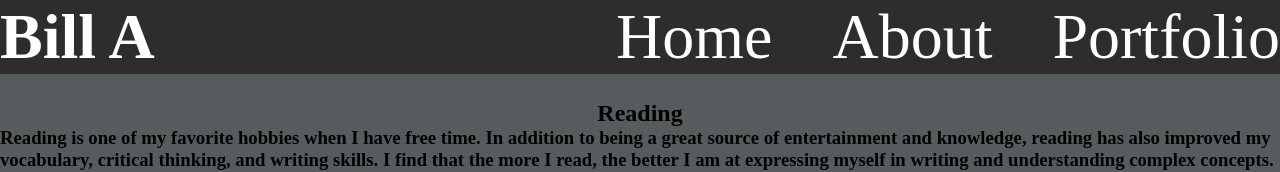
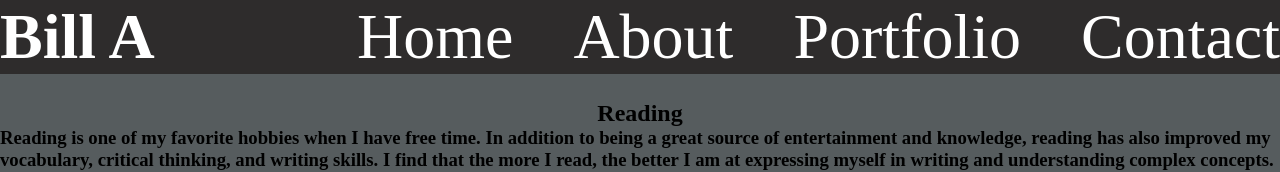
Before and after one commit to Bill-A-Personal-Website/My-website, a plain HTML site: page about.html in a window 1280 px wide. Shown: the top 172 px of the page. Drawn offline with Linux system fonts and the light colour scheme.

Commit message:
New link

```diff
--- a/about.html
+++ b/about.html
@@ -20,6 +20,7 @@
                     <li class="nav-link"><a href="index.html">Home</a></li>
                     <li class="nav-link"><a href="about.html">About</a></li>
                     <li class="nav-link"><a href="portfolio.html">Portfolio</a> </li>
+                    <li class="nav-link"><a href="contact.html">Contact</a> </li>
                 </ul>
             </nav>
         </div>
```
